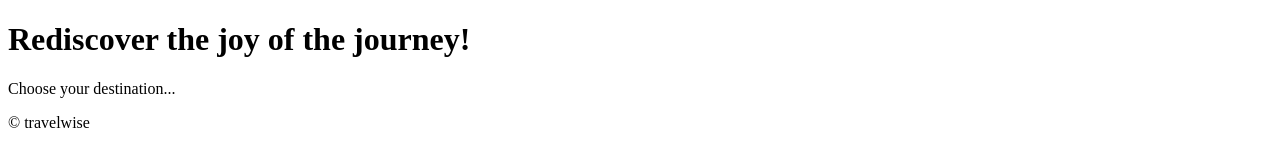
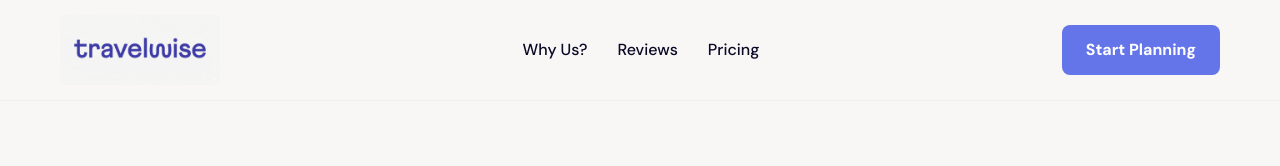
Before and after one commit to mariaelenabotnari/tum-web-lab-2, a website: page index.html in a window 1280 px wide. Drawn offline with Linux system fonts and the light colour scheme.

Commit message:
feat: add navigation bar with logo and links

```diff
--- /dev/null
+++ b/css/header.css
@@ -0,0 +1,45 @@
+.navbar {
+    position: fixed;
+    top: 0;
+    width: 100%;
+    background-color: rgba(249, 247, 245);
+    backdrop-filter: blur(10px);
+    z-index: 1000;
+    border-bottom: 1px solid #eee;
+}
+
+.navbar .container {
+    display: flex;
+    justify-content: space-between;
+    align-items: center;
+    padding-top: 15px;
+    padding-bottom: 15px;
+}
+
+.logo {
+    display: flex;
+    align-items: center;
+    gap: 10px;
+    font-weight: 700;
+    font-size: 1.2rem;
+}
+
+.logo img {
+    height: 70px;
+}
+
+.nav-links {
+    display: flex;
+    list-style: none;
+    gap: 30px;
+}
+
+.nav-links a {
+    text-decoration: none;
+    color: var(--dark-navy);
+    font-weight: 500;
+}
+
+.nav-links a:hover {
+    color: var(--brand-blue);
+}
--- /dev/null
+++ b/css/main.css
@@ -0,0 +1,49 @@
+@import url('https://fonts.googleapis.com/css2?family=DM+Sans:wght@400;500;700&display=swap');
+
+:root {
+    --dark-navy: #090825;
+    --brand-blue: #6475E9;
+    --accent-coral: #ff7956;
+    --white: #ffffff;
+    --gray-light: #f9fafb;
+    --cream: #f9f7f5;
+}
+
+* {
+    margin: 0;
+    padding: 0;
+    box-sizing: border-box;
+}
+
+html {
+    scroll-behavior: smooth;
+}
+
+body {
+    font-family: 'Athletics', 'DM Sans', sans-serif;
+    background-color: var(--cream);
+    color: var(--dark-navy);
+    line-height: 1.6;
+}
+
+.container {
+    max-width: 1200px;
+    margin: 0 auto;
+    padding: 0 20px;
+}
+
+.btn-primary {
+    background-color: var(--brand-blue);
+    color: white;
+    padding: 12px 24px;
+    border-radius: 8px;
+    text-decoration: none;
+    font-weight: 600;
+    display: inline-block;
+    transition: all 0.3s ease;
+}
+
+.btn-primary:hover {
+    background-color: #4F5ED1;
+    transform: translateY(-2px);
+}
--- a/index.html
+++ b/index.html
@@ -4,12 +4,32 @@
     <meta charset="UTF-8">
     <meta name="viewport" content="width=device-width, initial-scale=1.0">
     <title>TravelWise</title>
+
+    <link rel="stylesheet" href="css/main.css">
+
+    <link rel="stylesheet" href="css/header.css">
 </head>
 
 <body>
 
-<header>
-    <h1>Rediscover the joy of the journey!</h1>
+<header class="navbar">
+    <div class="container">
+        <div class="logo">
+            <img src="img/logo.png" alt="TravelWise Logo">
+        </div>
+
+        <nav>
+            <ul class="nav-links">
+                <li><a href="#features">Why Us?</a></li>
+                <li><a href="#reviews">Reviews</a></li>
+                <li><a href="#pricing">Pricing</a></li>
+            </ul>
+        </nav>
+
+        <div class="nav-cta">
+            <a href="#cta" class="btn-primary">Start Planning</a>
+        </div>
+    </div>
 </header>
 
 <main>
```
Also changed, not shown: img/logo.png (added).
